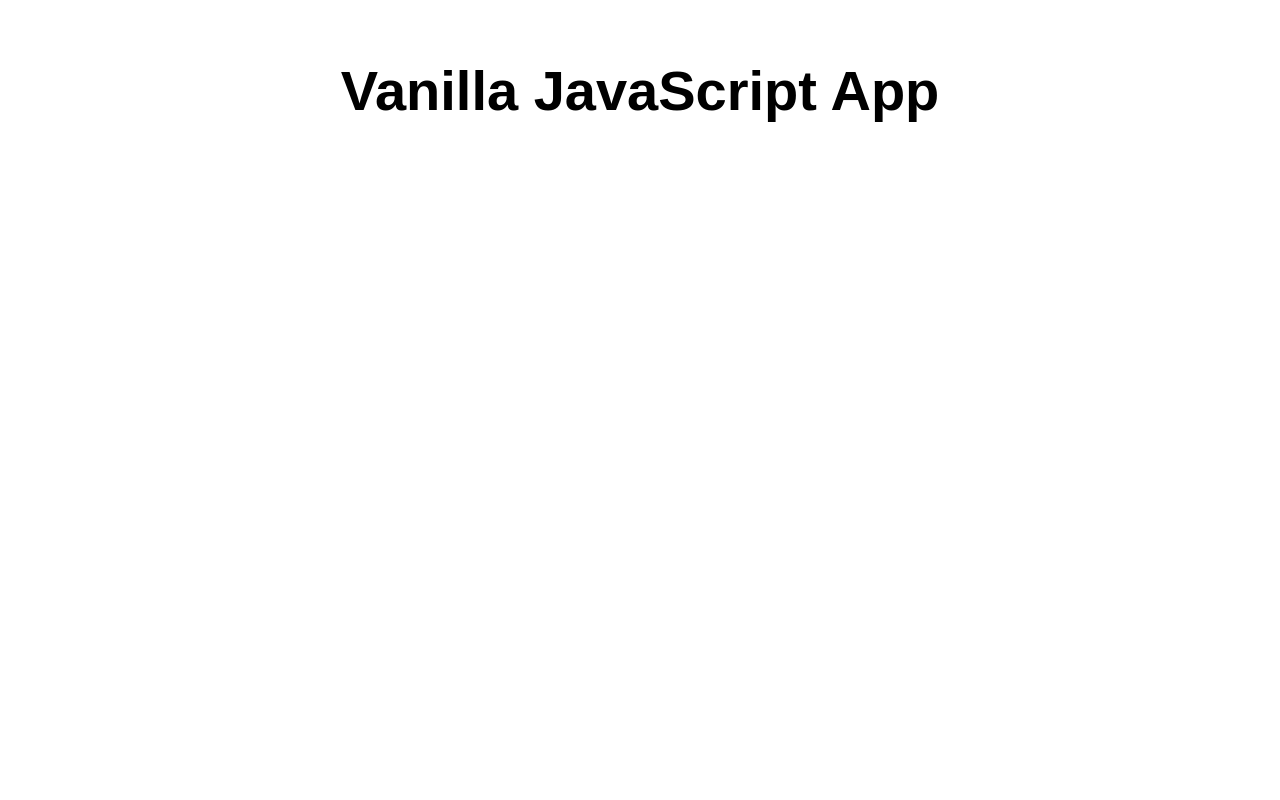
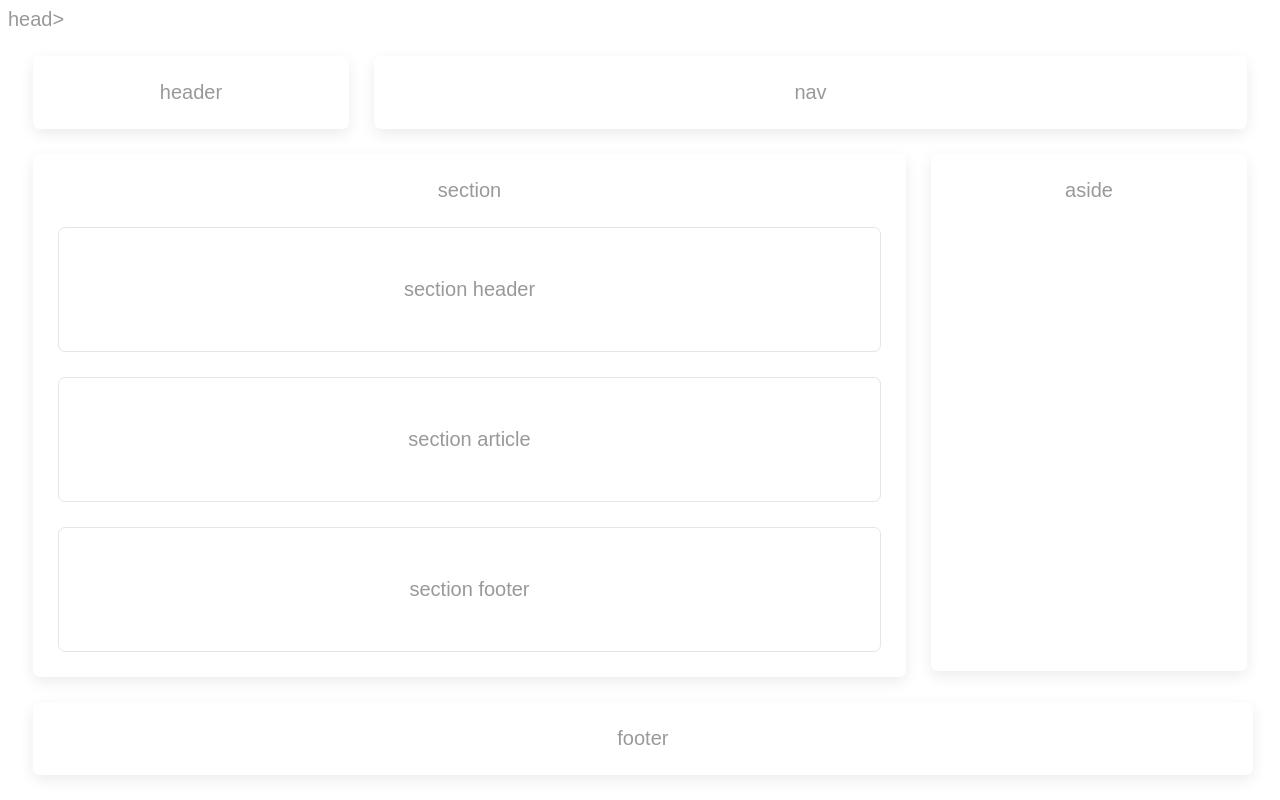
Before and after one commit to kabilovesmilan/kabibabi, a plain HTML site: page src/index.html in a window 1280 px wide. Drawn offline with Linux system fonts and the light colour scheme.

Commit message:
Update index.html

```diff
--- a/src/index.html
+++ b/src/index.html
@@ -1,16 +1,99 @@
 <!DOCTYPE html>
 <html lang="en">
 
-<head>
-  <meta charset="UTF-8">
-  <meta name="viewport" content="width=device-width, initial-scale=1.0">
-  <link rel="stylesheet" href="styles.css">
-  <title>Vanilla JavaScript App</title>
+head>
+    <!-- Auch das meta-Tag zum Zeichensatz wurde vereinfacht.-->
+    <meta charset="UTF-8">
+    <meta name="viewport" content="width=device-width, initial-scale=1.0">
+    <meta http-equiv="X-UA-Compatible" content="ie=edge">
+
+    <style>
+        * {
+            color: #999999;
+            font-size: 20px;
+            font-weight: 400;
+            box-sizing: border-box;
+            font-family: 'Monteserat', Arial, sans-serif;
+        }
+
+        header,
+        nav,
+        section,
+        aside,
+        footer {
+            text-align: center;
+            border-radius: 7px;
+            padding: 25px;
+            box-shadow: 0 5px 15px rgba(0,0,0,.08);
+        }
+
+        header {
+            width: 25%;
+            margin: 25px 25px 25px 25px;
+            display: inline-block;
+        }
+
+        nav {
+            width: calc(75% - 75px);
+            margin: 25px 25px 25px 0px;
+            float: right;
+        }
+
+        aside {
+            width: 25%;
+            float: left;
+            min-height: 517px;
+        }
+
+        section {
+            float: left;
+            width: calc(75% - 75px);
+            margin: 0 25px 25px 25px;
+        }
+
+        section header,
+        section article,
+        section footer {
+            width: 100%;
+            border-radius: 7px;
+            border: 1px solid #e5e5e5;
+            box-shadow: none;
+            margin: 25px 0px 0px 0px;
+            padding: 50px;
+        }
+
+        footer {
+            width: 96.5%;
+            margin: 25px 25px 0px 25px;
+            clear: both;
+        }
+    </style>
 </head>
 
 <body>
   <main>
-    <h1>Vanilla JavaScript App</h1>
+  <header>
+    header <!-- Logo/Website-Name am besten als eine h1 nutzen-->
+  </header>
+
+  <nav>
+    nav <!-- Menü am besten als eine ul einfügen -->
+  </nav>
+
+  <section>
+    section <!-- Ein Abschnitt der Website -->
+    <header>section header</header> <!-- Du Überschrift des Website-Abschnitts -->
+    <article>section article</article> <!-- Der Inhalt des Website-Abschnitts -->
+    <footer>section footer</footer> <!-- Der Schlussteil des Website-Abschnitts -->
+  </section>
+
+  <aside>
+    aside <!-- Eine Seitenleiste -->
+  </aside>
+
+  <footer>
+    footer <!-- Der Fußbereich -->
+  </footer>
   </main>
 </body>
 
```
